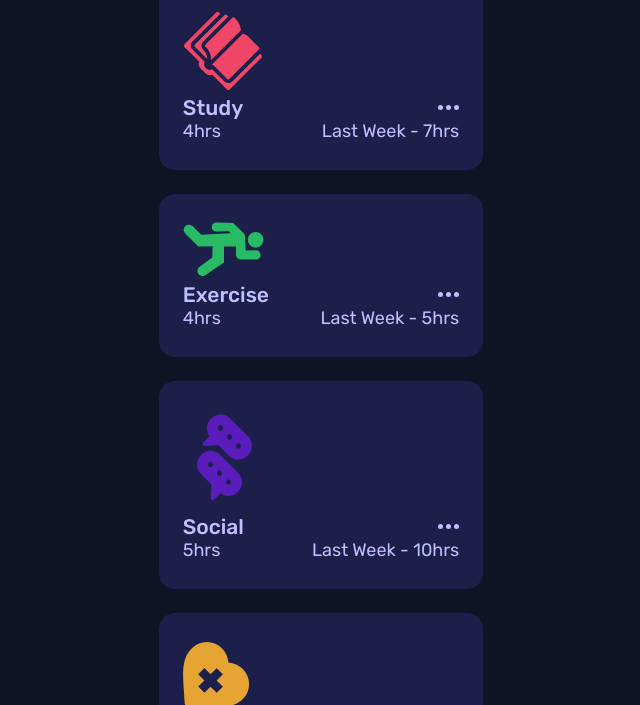
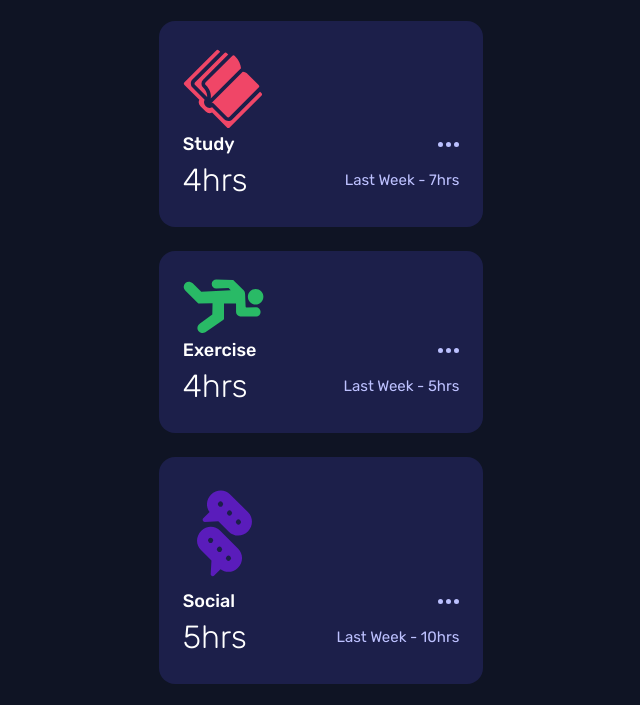
Before and after one commit to Polaris-algedi/time-tracking-dashboard, a website built with Vite: page index.html in a window 1280 px wide. Shown: the part 689-1394 px from the top of the page, without its empty margins (319-959 px from the left). Built offline with nearby package versions, Linux system fonts and the light colour scheme.

Commit message:
Improves activity section typography and spacing
Refines font sizes and weights for activity headers and times to enhance readability and visual hierarchy.
Adjusts base spacing variable for better layout consistency.

```diff
--- a/src/style.css
+++ b/src/style.css
@@ -32,9 +32,10 @@
   --font-size-sm: 0.9375rem; /* 15px */
   --font-size-base: 1.125rem; /* 18px */
   --font-size-lg: 1.5rem; /* 24px */
+  --font-size-xl: 2rem; /* 32px */
 
   /* Spacing */
-  --spacing-0: 0.625rem; /* 10px */
+  --spacing-0: 0.375rem; /* 6px */
   --spacing-1: 1rem; /* 16px */
   --spacing-2: 1.25rem; /* 20px */
   --spacing-3: 1.5rem; /* 24px */
@@ -145,14 +146,31 @@ a {
   border-radius: var(--border-radius);
 }
 
-.activity-header {
+.activity-header,
+.activity-time {
   display: flex;
   justify-content: space-between;
   align-items: center;
 }
 
+.activity-header h3 {
+  font-size: var(--font-size-base);
+  font-weight: var(--font-weight-medium);
+  color: white;
+}
+
 .activity-time {
-  display: flex;
-  justify-content: space-between;
-  align-items: center;
+  margin-block-start: var(--spacing-0);
 }
+
+.activity-time p:first-child {
+  font-size: var(--font-size-xl);
+  font-weight: var(--font-weight-light);
+  color: white;
+}
+
+.activity-time p:last-child {
+  font-size: var(--font-size-sm);
+  font-weight: var(--font-weight-normal);
+  color: var(--navy-200);
+}
```
